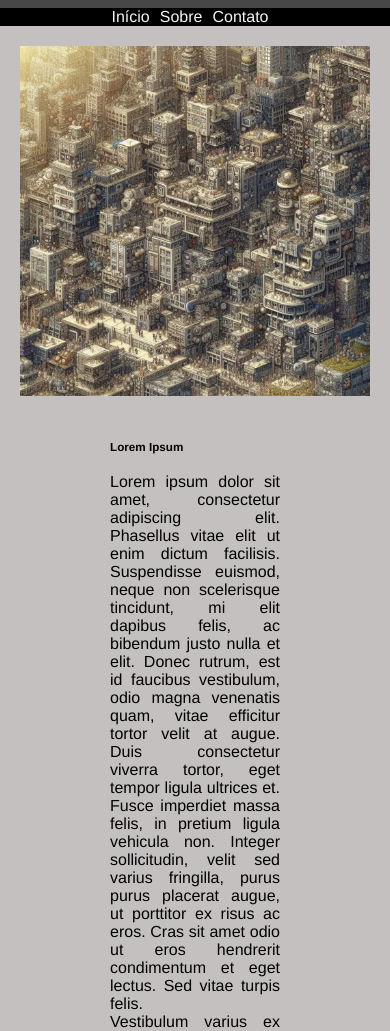
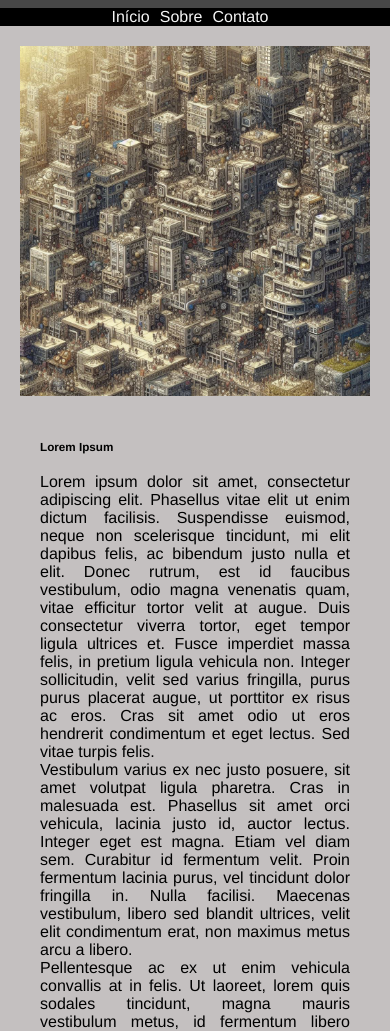
Before and after one commit to Jotape-Matos/cidade-caos-responsive, a plain HTML site: page index.html in a window 390 px wide. Shown: the part 87-1118 px from the top of the page. Drawn offline with Linux system fonts and the light colour scheme.

Commit message:
Update estilo.css

```diff
--- a/css/estilo.css
+++ b/css/estilo.css
@@ -122,7 +122,7 @@ footer {
 
 @media (max-width: 768px) {
     #image img {
-        width: 90%;
+        width: 100%;
     }
 }
 
@@ -132,6 +132,17 @@ footer {
     }
 }
 
+@media (max-width: 768px) {
+    #text {
+        width: 100%;
+    }
+}
+
+@media (max-width: 480px) {
+    #text {
+        width: 100%;
+    }
+}
 @media (max-width: 768px) {
     #image {
         order: 1;
```
